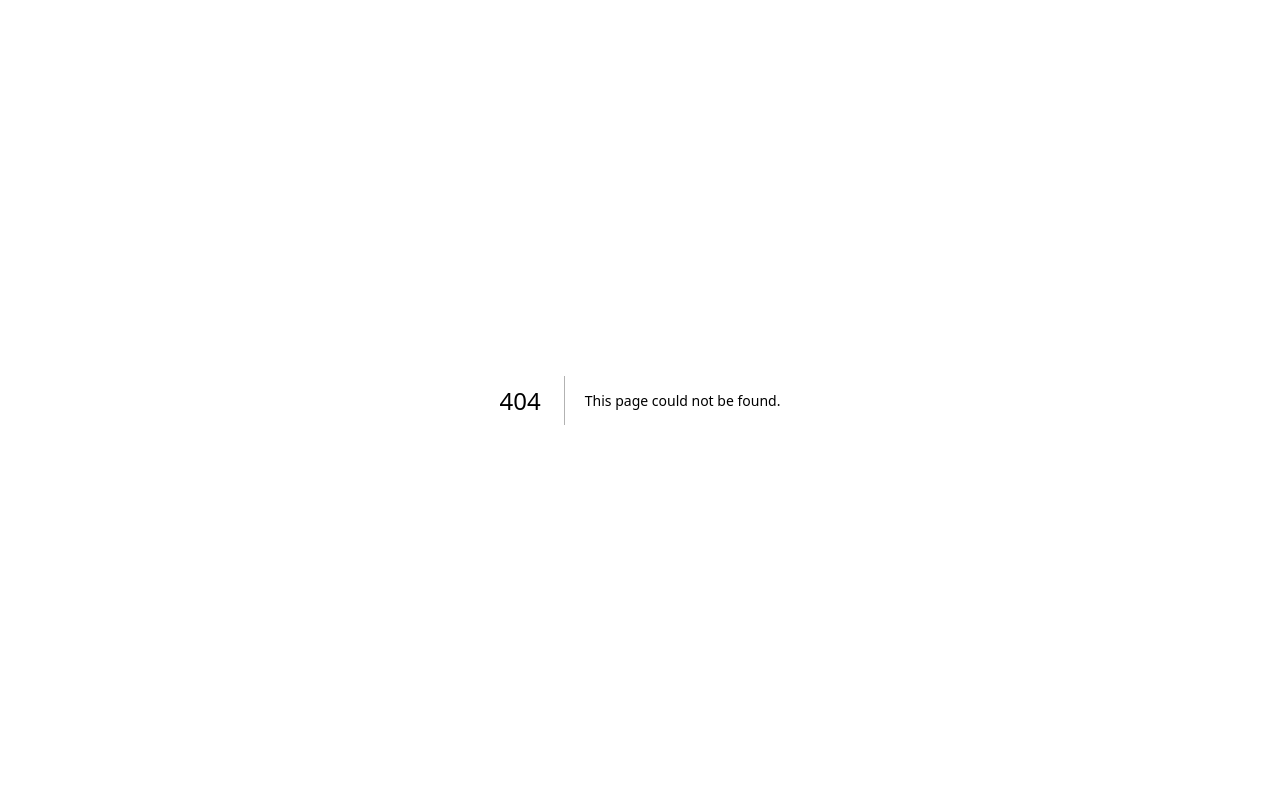
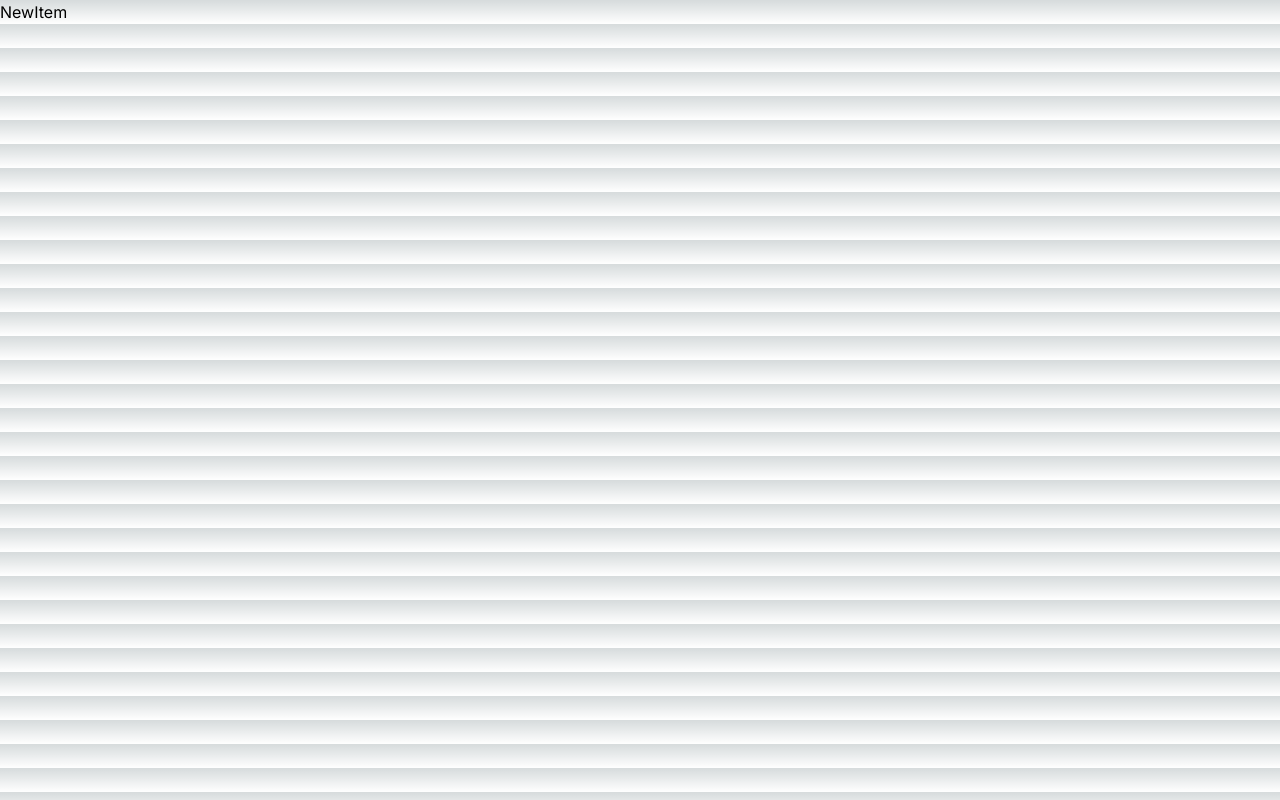
Before and after one commit to elviog1/mu-online-items-next, a Next.js app: page /crear in a window 1280 px wide. Before the commit this address had no page. Built offline with nearby package versions, Linux system fonts and the light colour scheme.

Commit message:
pagina crear

```diff
--- /dev/null
+++ b/src/app/crear/page.jsx
@@ -0,0 +1,9 @@
+import React from 'react'
+
+export default function NewItem() {
+  return (
+    <div>
+      NewItem
+    </div>
+  )
+}
```
